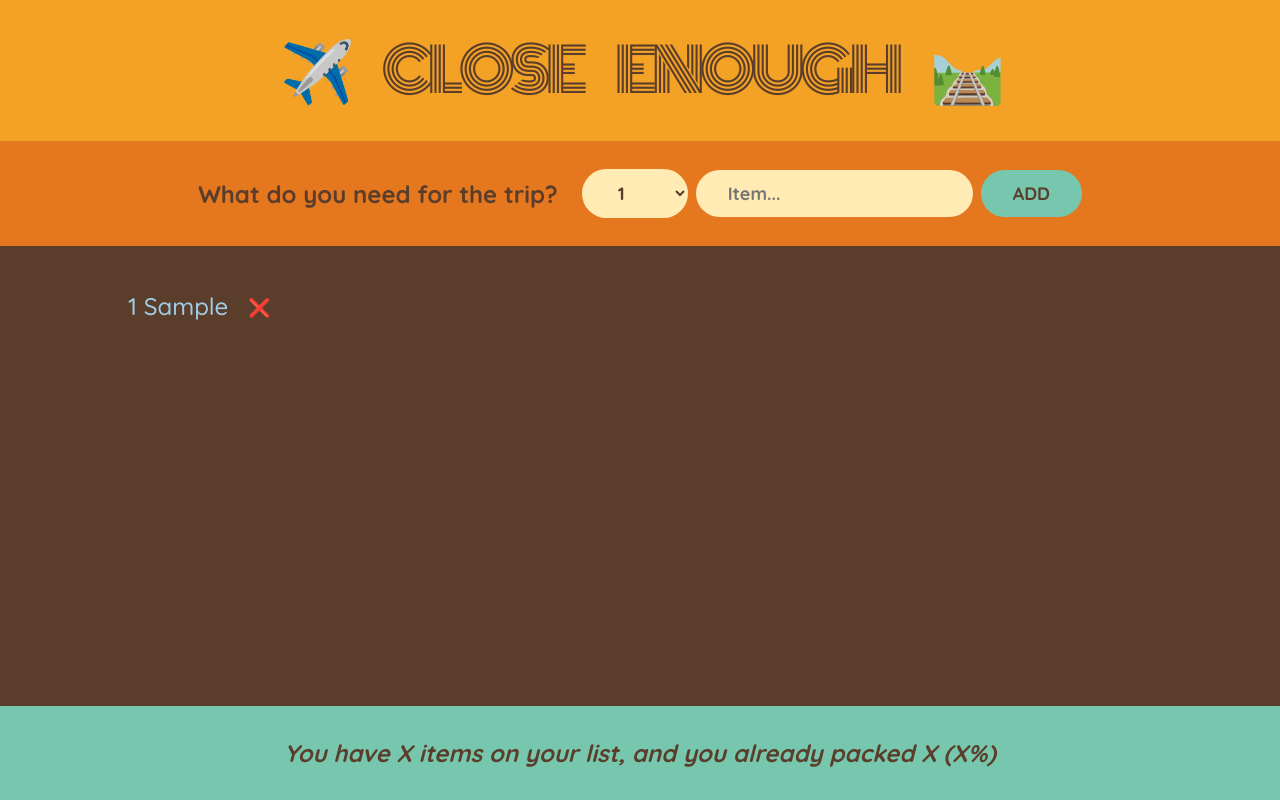
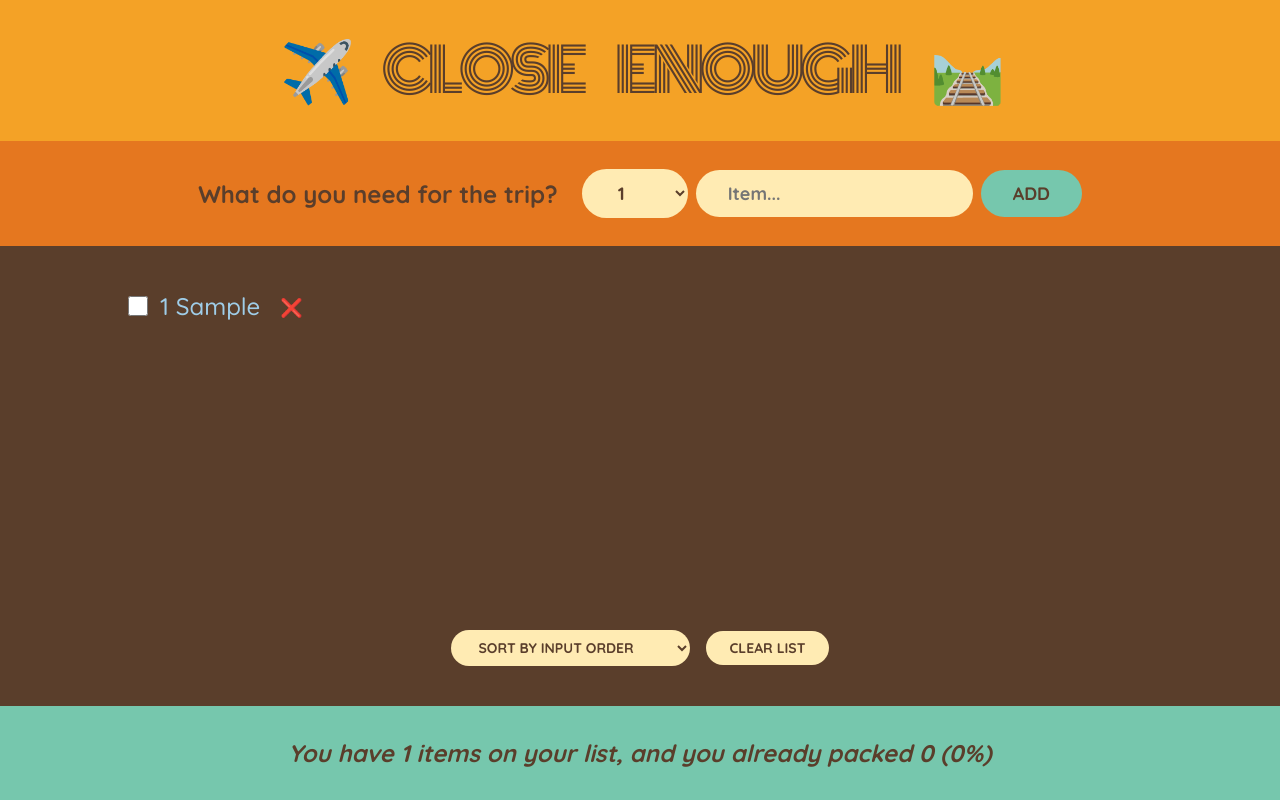
Before and after one commit to thelegend2004/travel-list, a React (Create React App) app: page / in a window 1280 px wide. Both pictures are taken after typing "Sample" into the empty fields and a click on the button "ADD". Built offline with nearby package versions, Linux system fonts and the light colour scheme.

Commit message:
feature: add sort and clear buttons. refactor components

```diff
--- a/src/App.js
+++ /dev/null
@@ -1,93 +0,0 @@
-import { useState } from "react";
-
-export default function App() {
-  const [items, setItems] = useState([]);
-
-  function handleAddItems(item) {
-    setItems((items) => [...items, item]);
-  }
-
-  return (
-    <div className="app">
-      <Logo />
-      <Form onAddItems={handleAddItems} />
-      <PackingList items={items} />
-      <Stats />
-    </div>
-  );
-}
-
-function Logo() {
-  return <h1>✈️ Close Enough 🛤️</h1>;
-}
-
-function Form({ onAddItems }) {
-  const [description, setDescription] = useState("");
-  const [quantity, setQuantity] = useState(1);
-
-  function handleSumbit(e) {
-    e.preventDefault();
-
-    if (!description) return;
-
-    const newItem = { description, quantity, packed: false, id: Date.now() };
-    onAddItems(newItem);
-
-    setDescription("");
-    setQuantity(1);
-  }
-
-  return (
-    <form className="add-form" onSubmit={handleSumbit}>
-      <h3>What do you need for the trip?</h3>
-      <select
-        value={quantity}
-        onChange={(e) => setQuantity(Number(e.target.value))}
-      >
-        {Array.from({ length: 20 }, (_, i) => i + 1).map((num) => (
-          <option value={num} key={num}>
-            {num}
-          </option>
-        ))}
-      </select>
-      <input
-        type="text"
-        placeholder="Item..."
-        value={description}
-        onChange={(e) => setDescription(e.target.value)}
-      />
-      <button>Add</button>
-    </form>
-  );
-}
-
-function PackingList({ items }) {
-  return (
-    <div className="list">
-      <ul>
-        {items.map((item) => (
-          <Item item={item} key={item.id} />
-        ))}
-      </ul>
-    </div>
-  );
-}
-
-function Item({ item }) {
-  return (
-    <li>
-      <span style={item.packed ? { textDecoration: "line-through" } : {}}>
-        {item.quantity} {item.description}
-      </span>
-      <button>❌</button>
-    </li>
-  );
-}
-
-function Stats() {
-  return (
-    <footer className="stats">
-      <em>You have X items on your list, and you already packed X (X%)</em>
-    </footer>
-  );
-}
--- /dev/null
+++ b/src/components/App.js
@@ -0,0 +1,47 @@
+import { useState } from "react";
+import Logo from "./Logo";
+import Form from "./Form";
+import PackingList from "./PackingList";
+import Stats from "./Stats";
+
+export default function App() {
+  const [items, setItems] = useState([]);
+
+  function handleAddItems(item) {
+    setItems((items) => [...items, item]);
+  }
+
+  function handleClearList() {
+    const confirmed = window.confirm("Are you sure?");
+
+    if (confirmed) {
+      setItems([]);
+    }
+  }
+
+  function handleDeleteItem(id) {
+    setItems((items) => items.filter((item) => item.id !== id));
+  }
+
+  function handleToggleItem(id) {
+    setItems((items) =>
+      items.map((item) =>
+        item.id === id ? { ...item, packed: !item.packed } : item
+      )
+    );
+  }
+
+  return (
+    <div className="app">
+      <Logo />
+      <Form onAddItems={handleAddItems} />
+      <PackingList
+        items={items}
+        onDeleteItem={handleDeleteItem}
+        onToggleItem={handleToggleItem}
+        onClearList={handleClearList}
+      />
+      <Stats items={items} />
+    </div>
+  );
+}
--- /dev/null
+++ b/src/components/Form.js
@@ -0,0 +1,41 @@
+import { useState } from "react";
+
+export default function Form({ onAddItems }) {
+  const [description, setDescription] = useState("");
+  const [quantity, setQuantity] = useState(1);
+
+  function handleSumbit(e) {
+    e.preventDefault();
+
+    if (!description) return;
+
+    const newItem = { description, quantity, packed: false, id: Date.now() };
+    onAddItems(newItem);
+
+    setDescription("");
+    setQuantity(1);
+  }
+
+  return (
+    <form className="add-form" onSubmit={handleSumbit}>
+      <h3>What do you need for the trip?</h3>
+      <select
+        value={quantity}
+        onChange={(e) => setQuantity(Number(e.target.value))}
+      >
+        {Array.from({ length: 20 }, (_, i) => i + 1).map((num) => (
+          <option value={num} key={num}>
+            {num}
+          </option>
+        ))}
+      </select>
+      <input
+        type="text"
+        placeholder="Item..."
+        value={description}
+        onChange={(e) => setDescription(e.target.value)}
+      />
+      <button>Add</button>
+    </form>
+  );
+}
--- /dev/null
+++ b/src/components/Item.js
@@ -0,0 +1,23 @@
+export default function Item({ item, onDeleteItem, onToggleItem }) {
+  return (
+    <li>
+      <input
+        type="checkbox"
+        value={item.packed}
+        onChange={() => {
+          onToggleItem(item.id);
+        }}
+      />
+      <span style={item.packed ? { textDecoration: "line-through" } : {}}>
+        {item.quantity} {item.description}
+      </span>
+      <button
+        onClick={() => {
+          onDeleteItem(item.id);
+        }}
+      >
+        ❌
+      </button>
+    </li>
+  );
+}
--- /dev/null
+++ b/src/components/Logo.js
@@ -0,0 +1,3 @@
+export default function Logo() {
+  return <h1>✈️ Close Enough 🛤️</h1>;
+}
--- /dev/null
+++ b/src/components/PackingList.js
@@ -0,0 +1,46 @@
+import { useState } from "react";
+import Item from "./Item";
+
+export default function PackingList({
+  items,
+  onDeleteItem,
+  onToggleItem,
+  onClearList,
+}) {
+  const [sortBy, setSortBy] = useState("input");
+
+  let sortedItems;
+  if (sortBy === "input") {
+    sortedItems = items;
+  } else if (sortBy === "description") {
+    sortedItems = items
+      .slice()
+      .sort((a, b) => a.description.localeCompare(b.description));
+  } else if (sortBy === "packed") {
+    sortedItems = items
+      .slice()
+      .sort((a, b) => Number(a.packed) - Number(b.packed));
+  }
+  return (
+    <div className="list">
+      <ul>
+        {sortedItems.map((item) => (
+          <Item
+            item={item}
+            key={item.id}
+            onDeleteItem={onDeleteItem}
+            onToggleItem={onToggleItem}
+          />
+        ))}
+      </ul>
+      <div className="actions">
+        <select value={sortBy} onChange={(e) => setSortBy(e.target.value)}>
+          <option value="input">Sort by input order</option>
+          <option value="description">Sort by description</option>
+          <option value="packed">Sort by packed status</option>
+        </select>
+        <button onClick={onClearList}>Clear list</button>
+      </div>
+    </div>
+  );
+}
--- /dev/null
+++ b/src/components/Stats.js
@@ -0,0 +1,23 @@
+export default function Stats({ items }) {
+  if (!items.length)
+    return (
+      <p class="stats">
+        <em>Add some items to get stats!</em>
+      </p>
+    );
+
+  const numItems = items.length;
+  const numPacked = items.filter((item) => item.packed).length;
+  const percentage = Math.round((numPacked / numItems) * 100);
+
+  return (
+    <footer className="stats">
+      <em>
+        {percentage === 100
+          ? "You got everything in your suitcase! Now go!"
+          : `You have ${numItems} items on your list, and you already packed
+        ${numPacked} (${percentage}%)`}
+      </em>
+    </footer>
+  );
+}
--- a/src/index.js
+++ b/src/index.js
@@ -1,7 +1,7 @@
 import React from "react";
 import ReactDOM from "react-dom/client";
 import "./index.css";
-import App from "./App";
+import App from "./components/App";
 
 const root = ReactDOM.createRoot(document.getElementById("root"));
 root.render(
```
